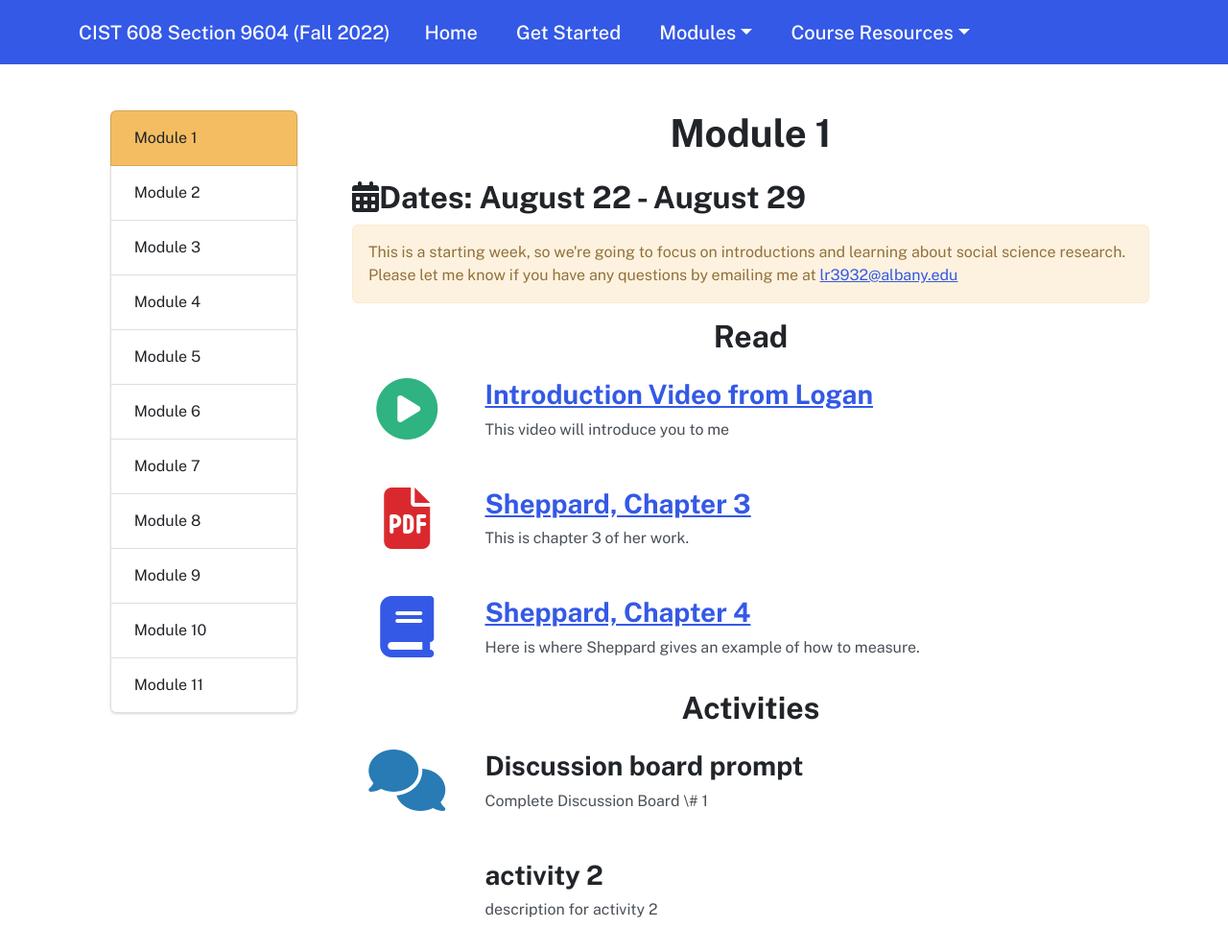
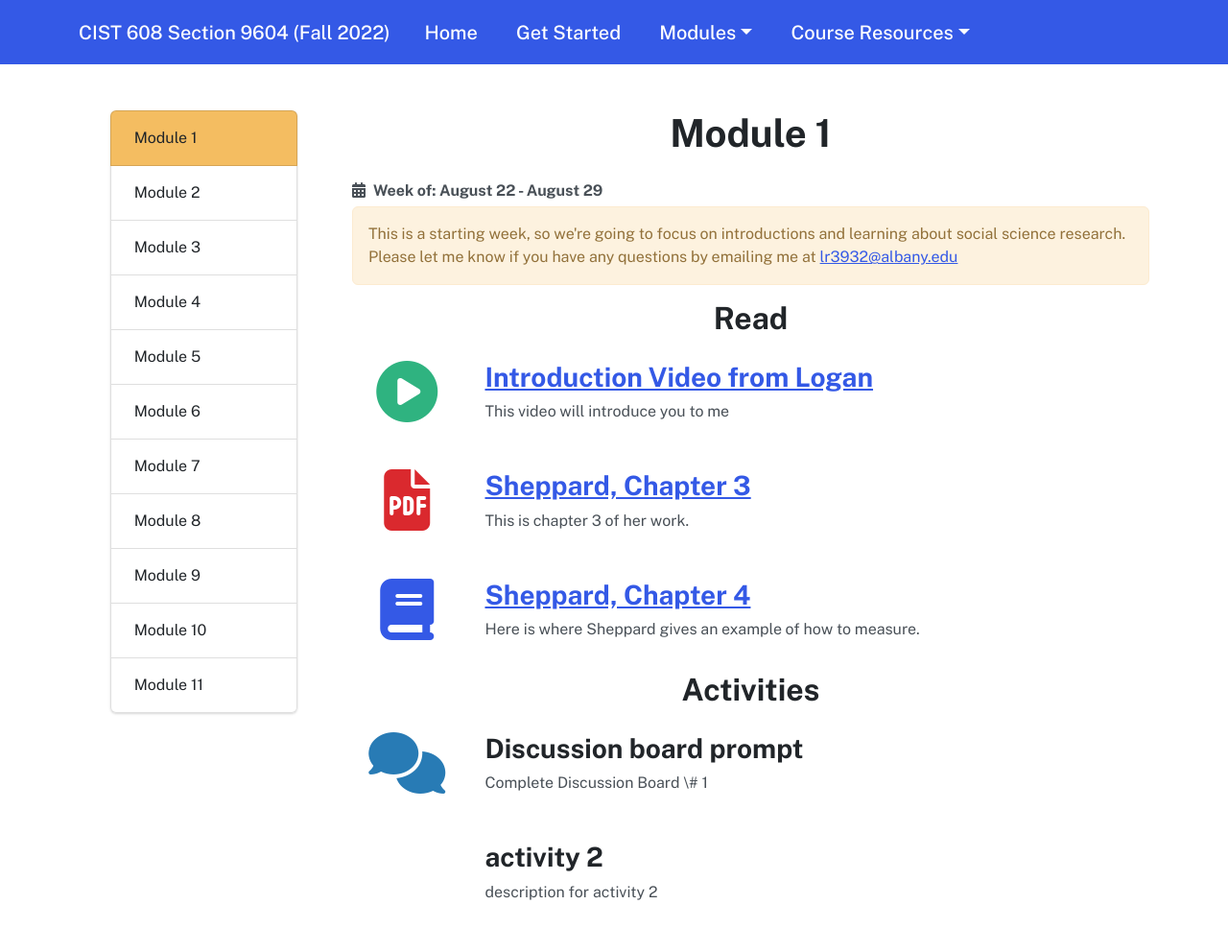
Before and after one commit to loganrath/cist608, a Jekyll site: the page built from module-01.md, in a window 1280 px wide. Shown: the whole page at 96% size. Built offline with Jekyll 4.4.1, drawn with Linux system fonts in a browser that asks for light colours; nearby versions of some CDN libraries.

Commit message:
Update yamlmodule.html

```diff
--- a/_layouts/yamlmodule.html
+++ b/_layouts/yamlmodule.html
@@ -14,7 +14,7 @@
   <div class="row">
   <div class="col-12 col-md-8 col-lg-9 order-md-last">
     <h1 class="text-center fw-bold mb-4">{{ page.title}}</h1>
-		<p class="h2 fw-bold"><i class="fa-solid fa-calendar-days mr-2"></i>Dates: {{page.dates}}</p>
+		<p class="fw-bold my-1"><i class="fa-solid fa-calendar-days me-2"></i>Week of: {{page.dates}}</p>
     <div class="alert alert-warning">
     {{ page.module_description }}
     </div>
```
